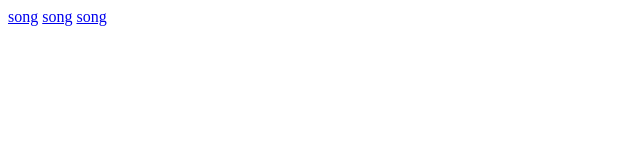
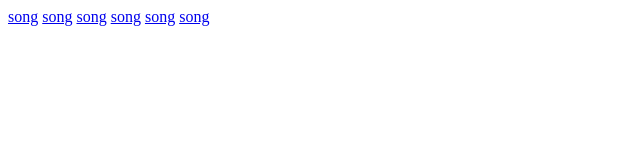
Before and after one commit to Keshav365/daku, a plain HTML site: page index.html in a window 1280 px wide. Shown: the whole page, without its empty margins (0-640 px from the left). Drawn offline with Linux system fonts and the light colour scheme.

Commit message:
Update index.html

```diff
--- a/index.html
+++ b/index.html
@@ -10,6 +10,8 @@
     <a href="./Daku.mp3">song</a>
      <a href="./wuShangClan.mp3">song</a>
      <a href="./RapGod.mp3">song</a>
-
+    <a href="./got.mp3">song</a>
+    <a href="./office.mp3">song</a>
+    <a href="./friends.mp3">song</a>
 </body>
 </html>
```
